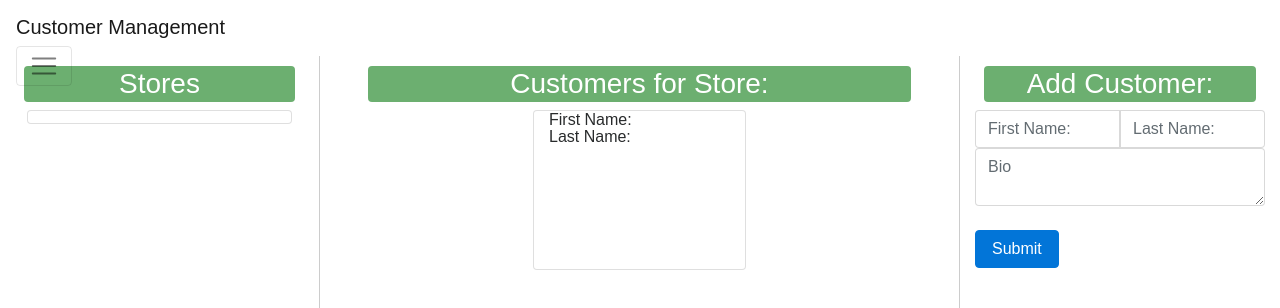
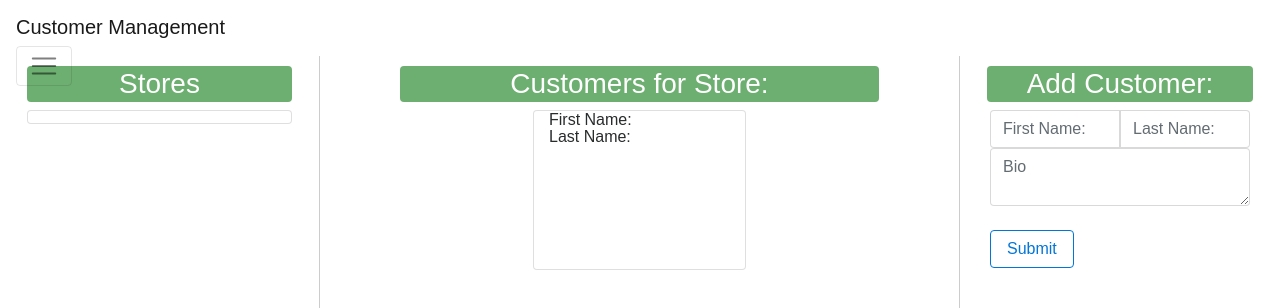
Before and after one commit to HunterMcAfee/rest-hibernate, a React (Create React App) app in the folder ui/client/: page /stores in a window 1280 px wide. Shown: the top 308 px of the page. Built offline with nearby package versions, Linux system fonts and the light colour scheme; no server answers.

Commit message:
Finished add customer component.

```diff
--- a/ui/client/src/components/AddCustomer.jsx
+++ b/ui/client/src/components/AddCustomer.jsx
@@ -1,4 +1,5 @@
 import React, { Component } from 'react';
+import axios from 'axios';
 
 class AddCustomer extends Component {
     constructor(props) {
@@ -11,17 +12,39 @@ class AddCustomer extends Component {
             }
         }
     }
+
+    _handleSubmit = (event) => {
+        event.preventDefault();
+        console.log(this.state.customerData);
+        axios.post(`http://localhost:3001/store/${this.props.store.id}/addCustomer`, this.state.customerData)
+            .then((res) => {
+                this.props._fetchStores();
+                console.log(res.data);
+            })
+            .catch((error) => {
+                console.log(`Error adding customer to store: ${error}`)
+            });
+    }
+
+    _handleDataChange = (event) => {
+        let name = event.target.name;
+        let value = event.target.value;
+        let newState = {...this.state};
+        newState.customerData[name] = value;
+        this.setState(newState);
+    }
+
     render() {
         return (
-            <div>
-                <form>
+            <div className="col-sm-12">
+                <form onSubmit={this._handleSubmit}>
                     <div className="input-group">
-                        <input type="text" className="form-control" placeholder="First Name:" />
-                        <input type="text" className="form-control" placeholder="Last Name:" />
+                        <input onChange={this._handleDataChange} type="text" name="firstName" className="form-control" placeholder="First Name:" />
+                        <input onChange={this._handleDataChange} type="text" name="lastName" className="form-control" placeholder="Last Name:" />
                     </div>
-                    <textarea className="form-control" placeholder="Bio" />
+                    <textarea onChange={this._handleDataChange} className="form-control" name="bio" placeholder="Bio" />
                     <br />
-                    <button className="btn btn-primary">Submit</button>
+                    <button className="btn btn-outline-primary">Submit</button>
                 </form>
             </div>
         );
--- a/ui/client/src/components/Customers.jsx
+++ b/ui/client/src/components/Customers.jsx
@@ -30,7 +30,7 @@ class Customers extends Component {
             <div className="row">
                 <div className="col-sm-7 justify-content-center">
                     <div className="row justify-content-center">
-                        <h2 className="text-center title">Customers</h2>
+                        <h2 className="col-sm-10 text-center title">Customers</h2>
                     </div>
                     <div className="row customers justify-content-center">
                         {this.state.customers.map((customer, i) => {
--- a/ui/client/src/components/Stores.jsx
+++ b/ui/client/src/components/Stores.jsx
@@ -46,7 +46,7 @@ class Stores extends Component {
             <div className="row">
                 <div className="col-sm-3 fullBorderRight">
                     <div className="row justify-content-center text-center">
-                        <h3 className="title">Stores</h3>
+                        <h3 className="col-sm-10 title">Stores</h3>
                     </div>
                     <div className="row justify-content-center">
                         {this.state.stores.map((store, i) => {
@@ -63,7 +63,7 @@ class Stores extends Component {
                 </div>
                 <div className="col-sm-6 customers fullBorderRight">
                     <div className="row justify-content-center">
-                        <h3 className="title text-center">Customers for Store: {this.state.stores[this.state.selectedStore].storeName}</h3>
+                        <h3 className="col-sm-9 title text-center">Customers for Store: {this.state.stores[this.state.selectedStore].storeName}</h3>
                     </div>
                     <div className="row justify-content-center">
                         {this.state.stores[this.state.selectedStore].customers.map((customer, i) => {
@@ -84,9 +84,9 @@ class Stores extends Component {
                 </div>
                 <div className="col-sm-3">
                     <div className="row justify-content-center">
-                        <h3 className="title text-center">Add Customer:</h3>
+                        <h3 className="title col-sm-10 text-center">Add Customer:</h3>
                     </div>
-                    <AddCustomer selectedStore={this.state.selectedStore} />
+                    <AddCustomer _fetchStores={this._fetchStores} store={this.state.stores[this.state.selectedStore]} />
                 </div>
             </div>
         );
```
Also changed, not shown: 2 other files (tests, documents, lock files or other folders).
